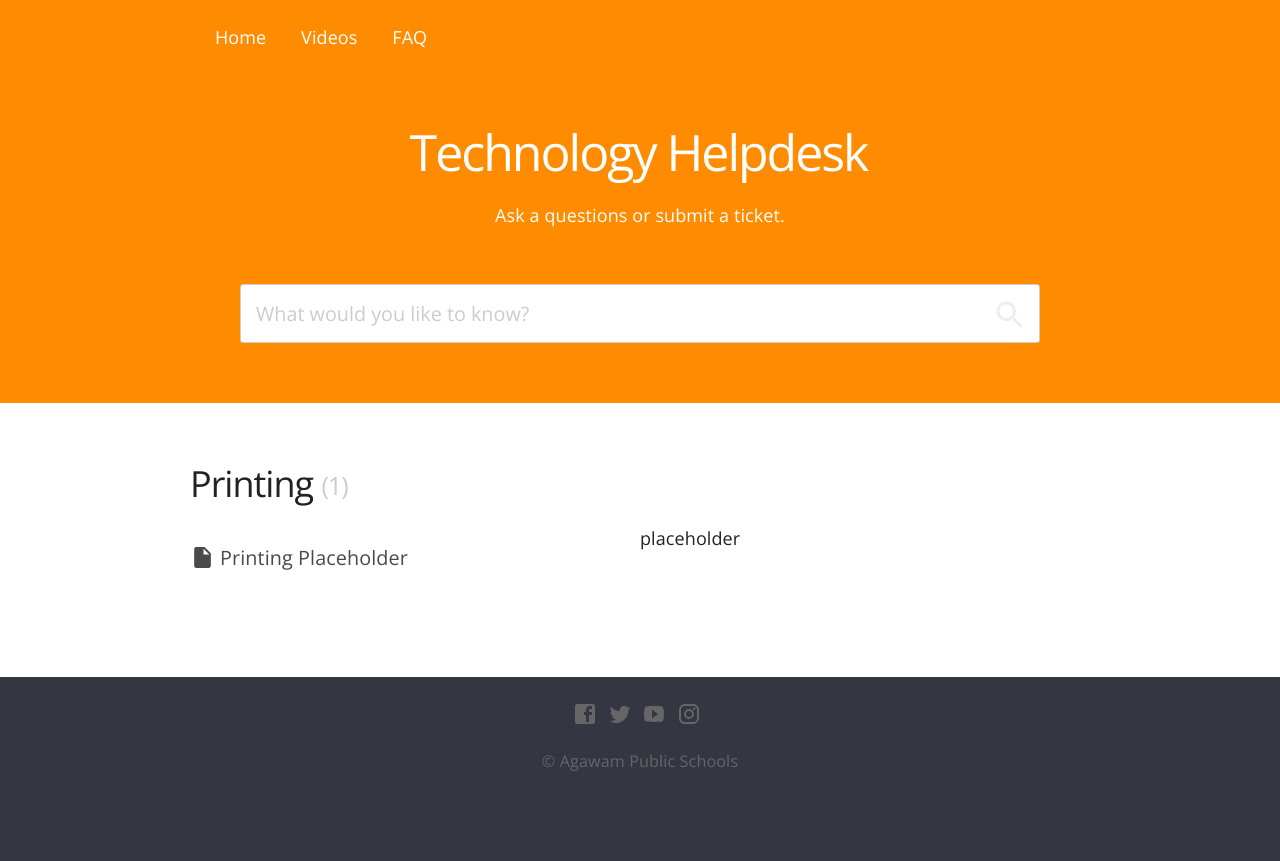
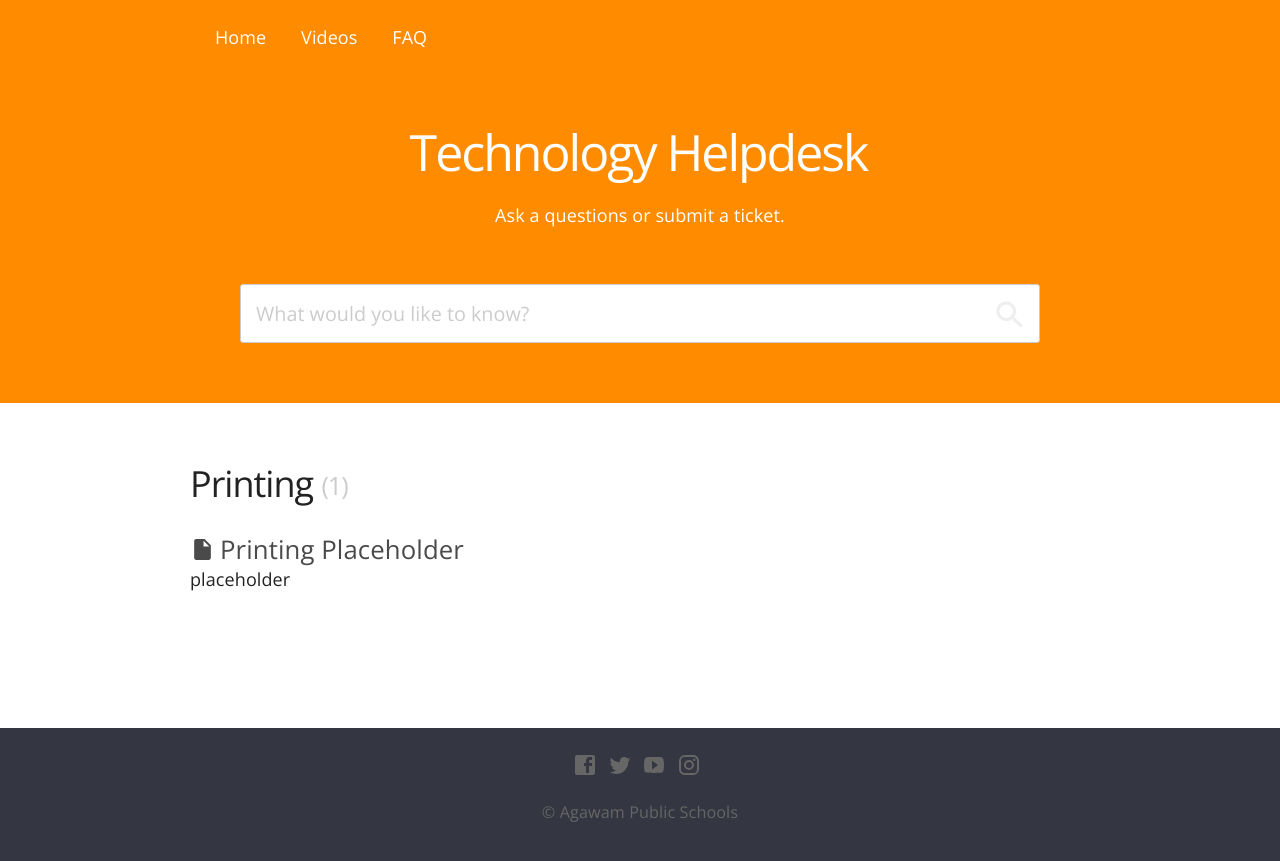
Before and after one commit to Agawam-IT/tech.agawamed.org, a Jekyll site: the page built from _pages/printing.html, in a window 1280 px wide. Shown: the top 861 px of the page. Built offline with Jekyll 4.4.1, drawn with Linux system fonts in a browser that asks for light colours; nearby versions of some CDN libraries; a script that is not in the unit is left out.

Commit message:
Update printing.html

```diff
--- a/_pages/printing.html
+++ b/_pages/printing.html
@@ -10,8 +10,10 @@ permalink: /category/printing/
 <section class="category">
     <ul class="listing">
        {% for post in site.categories.printing %}
-          <li><a href="{{ site.baseurl }}{{ post.url }}">{% include document-icon.html icon=post.type %}{{ post.title }}</a></li>
-          <p class="description">{{ post.description }}</p>
+          <li>
+            <h3><a href="{{ site.baseurl }}{{ post.url }}">{% include document-icon.html icon=post.type %}{{ post.title }}</a></h3>
+            <p class="description">{{ post.description }}</p>
+          </li>
        {% endfor %}
     </ul>
 </section>
```
